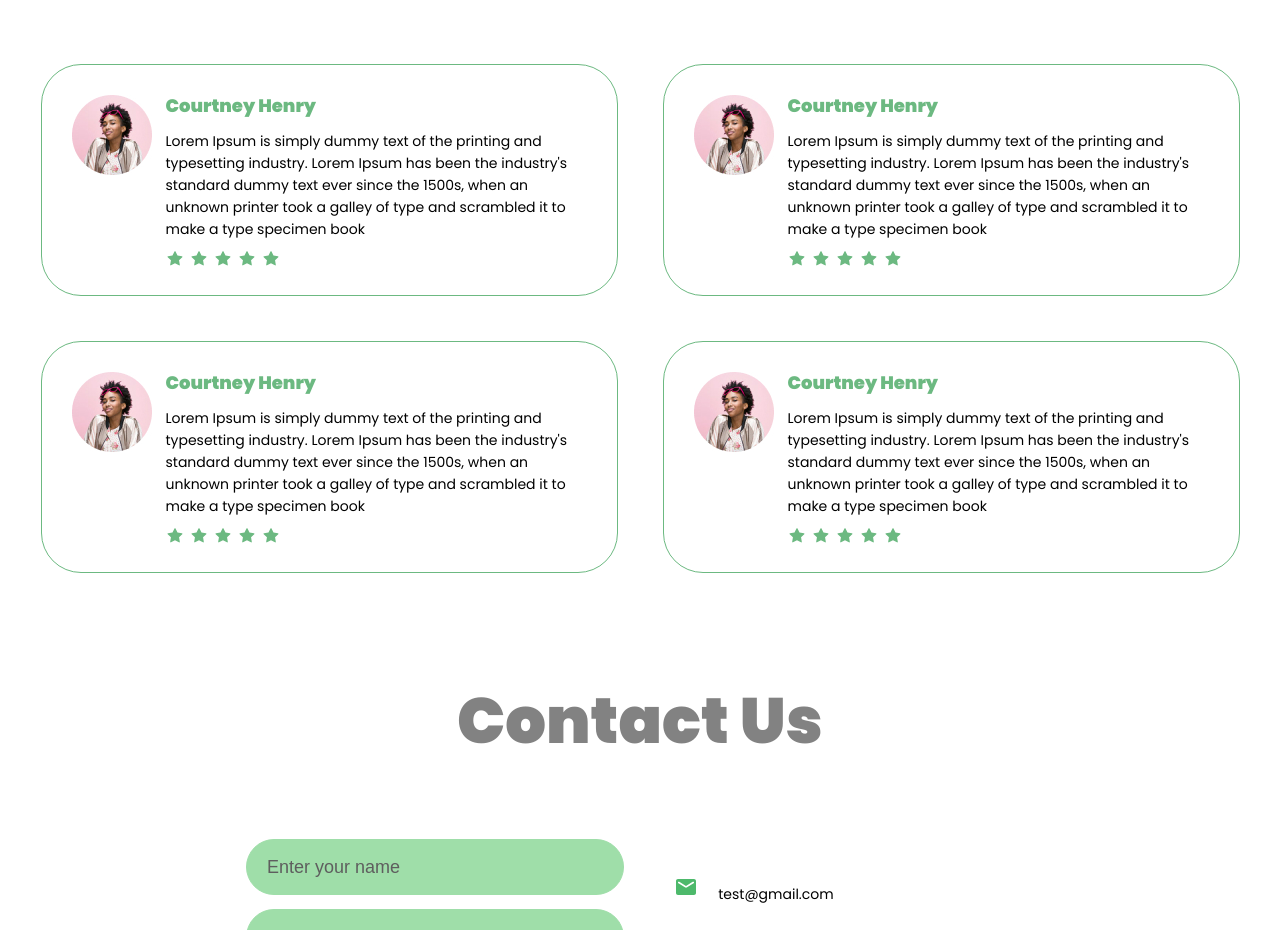
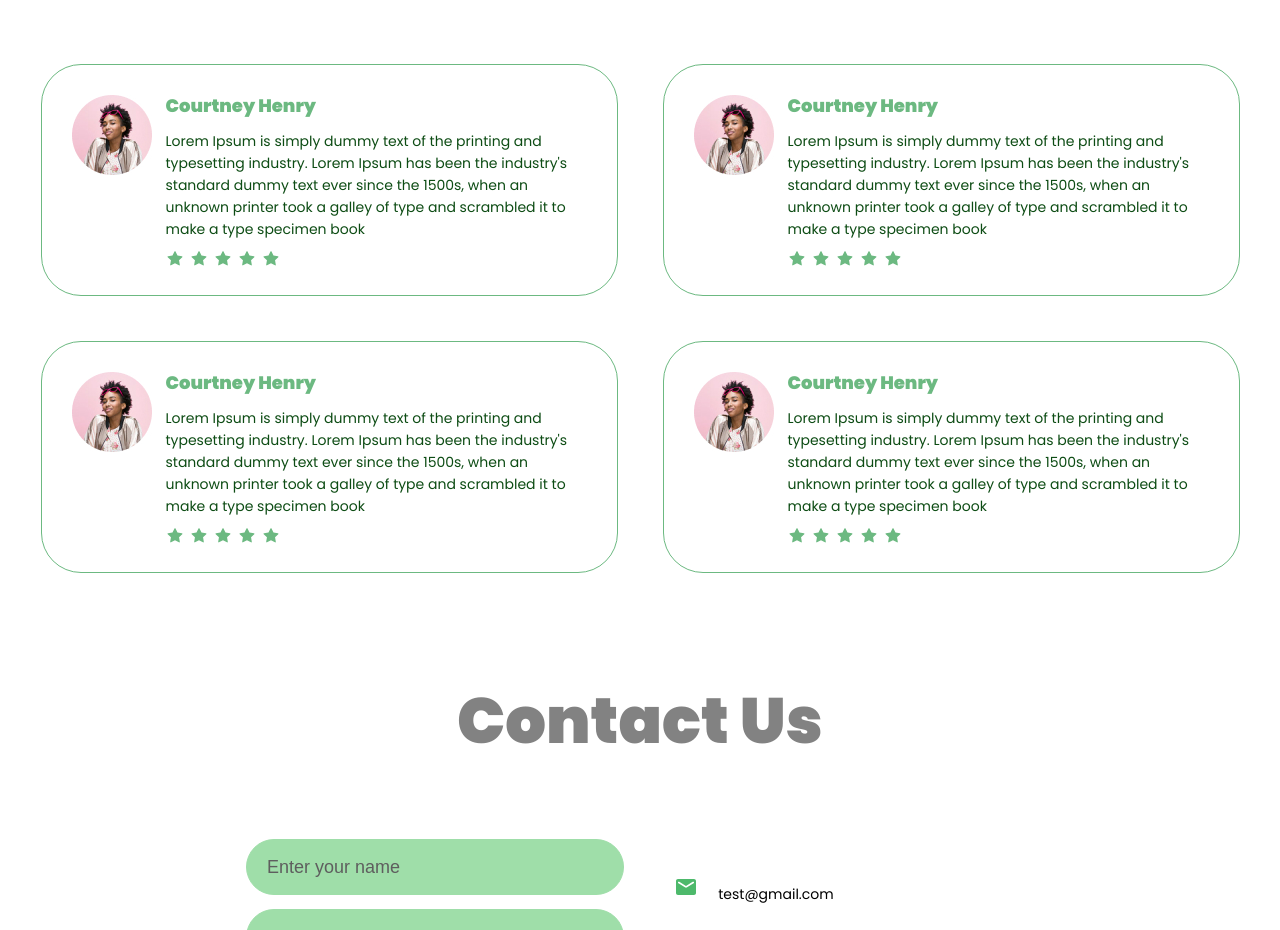
Before and after one commit to stacihanim/figma_templates, a plain HTML site: page index.html in a window 1280 px wide. Shown: the part 2800-3730 px from the top of the page. Drawn offline with Linux system fonts and the light colour scheme.

Commit message:
final worshop on html/css

```diff
--- a/style.scss
+++ b/style.scss
@@ -247,6 +247,7 @@ h2 {
     line-height: 22px;
     margin-top: 13px;
     margin-bottom: 10px;
+    color: #0D4C14;
 }
 
 .tes_star img{
```
Also changed, not shown: css/style.css, 1 other file.
